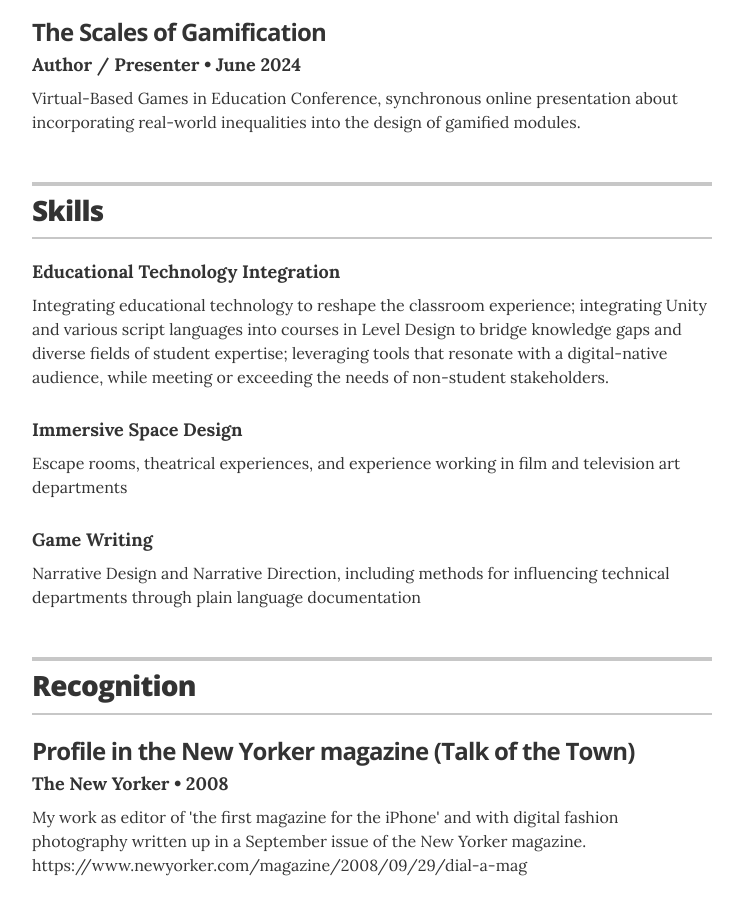
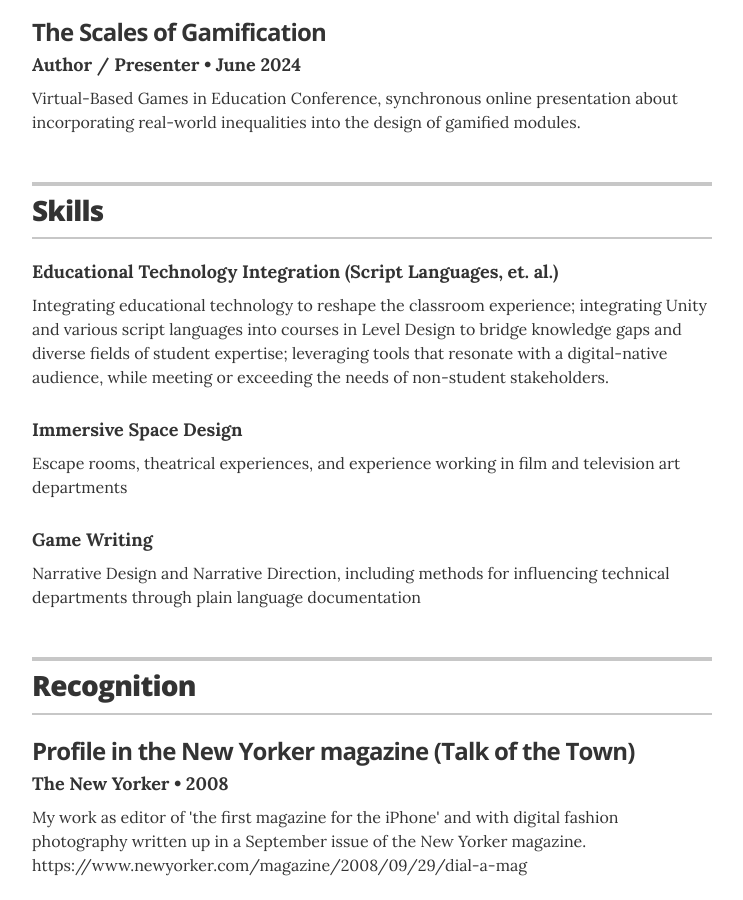
Before and after one commit to mwmxyz/academic, a Jekyll site: the page built from index.html, in a window 1280 px wide and 900 px high, scrolled down 3141 px. Shown: the whole window, without its empty margins (268-1011 px from the left). Built offline with Jekyll 4.4.1, drawn with Linux system fonts in a browser that asks for light colours.

Commit message:
Update skills.yml

```diff
--- a/_data/skills.yml
+++ b/_data/skills.yml
@@ -1,6 +1,6 @@
 # Skills
 # Organizational leadership
-- skill: Educational Technology Integration
+- skill: Educational Technology Integration (Script Languages, et. al.)
   description: Integrating educational technology to reshape the classroom experience; integrating Unity and various script languages into courses in Level Design to bridge knowledge gaps and diverse fields of student expertise; leveraging tools that resonate with a digital-native audience, while meeting or exceeding the needs of non-student stakeholders.
 
 # Communications strategy
```
